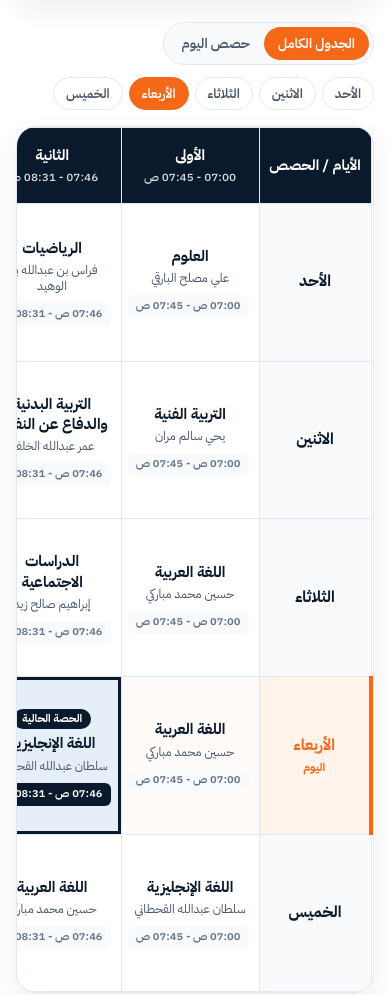
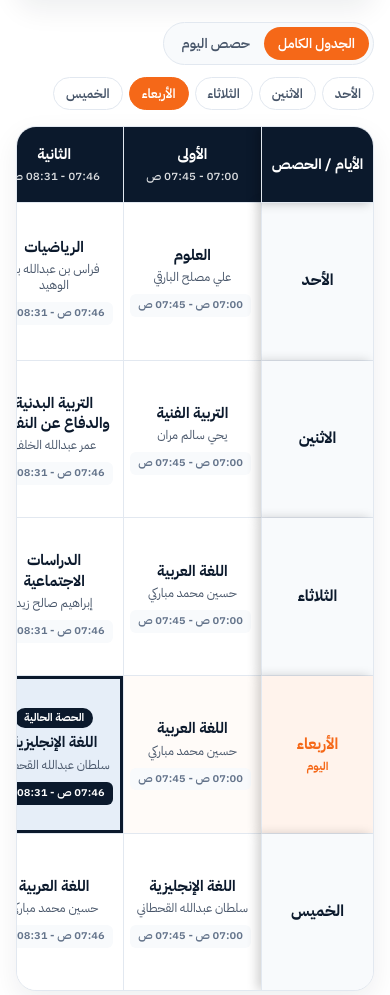
Before and after one commit to marwanywr3-lab/jadwly, a plain HTML site: page index.html in a window 390 px wide. Shown: the part 444-1439 px from the top of the page. Drawn offline with Linux system fonts and the light colour scheme.

Commit message:
Refactor CSS for improved sticky elements and layout
Updated CSS properties for better layout and responsiveness.

```diff
--- a/style.css
+++ b/style.css
@@ -383,28 +383,41 @@ body {
   border: 1px solid var(--border-color);
   border-radius: var(--radius-lg);
   box-shadow: var(--shadow-md);
-  overflow: hidden;
+  overflow: clip; /* clip يحافظ على الزوايا الدائرية بدون تعطيل sticky على الجوال */
 }
 
 .table-scroll {
   width: 100%;
   overflow-x: auto;
   -webkit-overflow-scrolling: touch;
+  position: relative;
+  isolation: isolate;
 }
 
 .schedule-table {
   width: 100%;
   min-width: 1080px;
-  border-collapse: collapse;
+  border-collapse: separate; /* ضروري لعمل sticky بثبات تام على الجوال */
+  border-spacing: 0;
   table-layout: fixed;
 }
 
 .schedule-table th,
 .schedule-table td {
-  border: 1px solid var(--border-color);
+  border-left: 1px solid var(--border-color);
+  border-bottom: 1px solid var(--border-color);
   padding: 14px 10px;
   text-align: center;
   vertical-align: middle;
+}
+
+.schedule-table th:first-child,
+.schedule-table td:first-child {
+  border-right: none;
+}
+
+.schedule-table tbody tr:last-child td {
+  border-bottom: none;
 }
 
 .schedule-table thead th {
@@ -414,14 +427,20 @@ body {
   padding: 16px 8px;
 }
 
+/* خلية الزاوية العلوية اليمنى (ثابتة دائماً) */
 .corner-cell {
   width: 112px;
+  min-width: 112px;
+  max-width: 112px;
   background: var(--bg-header) !important;
   color: var(--text-on-header) !important;
   font-size: 0.9rem;
+  position: -webkit-sticky;
   position: sticky;
   right: 0;
-  z-index: 10;
+  inset-inline-start: 0;
+  z-index: 30;
+  box-shadow: -4px 0 10px rgba(0, 0, 0, 0.25);
 }
 
 .th-period {
@@ -437,16 +456,22 @@ body {
   white-space: nowrap;
 }
 
-/* عمود الأيام المثبت يميناً (طبقة عليا صلبة تمنع أي تداخل) */
+/* شريط الأيام المثبت في مكانه مهما حركت الجدول يميناً أو يساراً */
 .day-cell {
-  background: var(--bg-subtle);
+  width: 112px;
+  min-width: 112px;
+  max-width: 112px;
+  background-color: var(--bg-subtle);
   color: var(--text-primary);
   font-weight: 800;
   font-size: 0.98rem;
+  position: -webkit-sticky;
   position: sticky;
   right: 0;
-  z-index: 8;
-  box-shadow: -3px 0 8px rgba(0, 0, 0, 0.14);
+  inset-inline-start: 0;
+  z-index: 20;
+  box-shadow: -4px 0 10px rgba(0, 0, 0, 0.18);
+  transform: translateZ(0);
 }
 
 .today-row {
@@ -454,7 +479,7 @@ body {
 }
 
 .today-row .day-cell {
-  background: var(--accent-soft);
+  background-color: var(--accent-soft);
   color: var(--accent-text);
   border-right: 4px solid var(--accent);
 }
@@ -468,9 +493,14 @@ body {
 
 /* خلايا الحصص */
 .lesson-cell {
+  background-color: var(--bg-surface);
   transition: background-color 0.2s ease;
   position: relative;
   z-index: 1;
+}
+
+.today-row .lesson-cell {
+  background-color: var(--today-row-bg);
 }
 
 .lesson-subject {
@@ -504,20 +534,22 @@ body {
 .empty-cell {
   color: var(--text-muted);
   font-size: 0.85rem;
-  background: repeating-linear-gradient(
+  background-color: var(--bg-surface);
+  background-image: repeating-linear-gradient(
     -45deg,
     transparent,
     transparent 8px,
     rgba(11, 25, 44, 0.02) 8px,
     rgba(11, 25, 44, 0.02) 16px
   );
+  position: relative;
+  z-index: 1;
 }
 
 /* تمييز الحصة الحالية والقادمة داخل الجدول */
 .lesson-cell.active-now {
   background: var(--live-bg) !important;
-  box-shadow: inset 0 0 0 3px var(--live-border), 0 4px 14px rgba(11, 25, 44, 0.16);
-  position: relative;
+  box-shadow: inset 0 0 0 3px var(--live-border);
   z-index: 2;
 }
 
```
